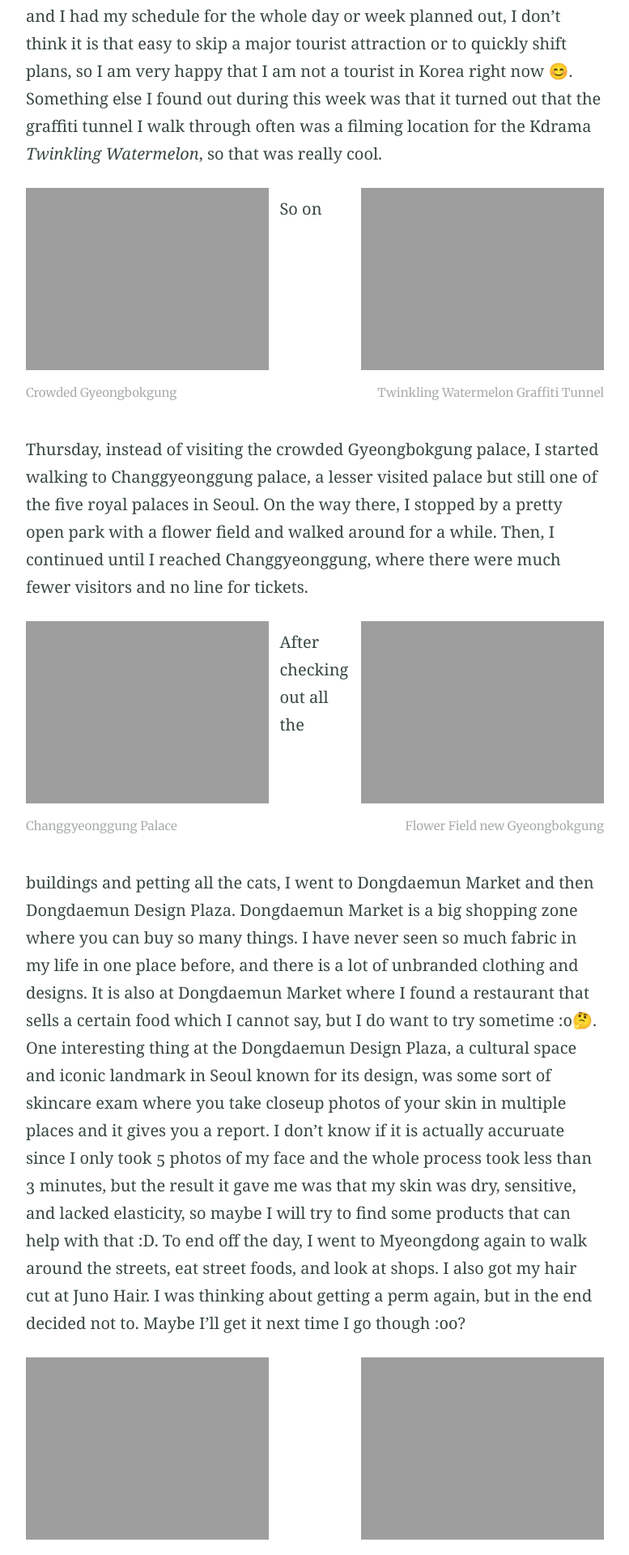
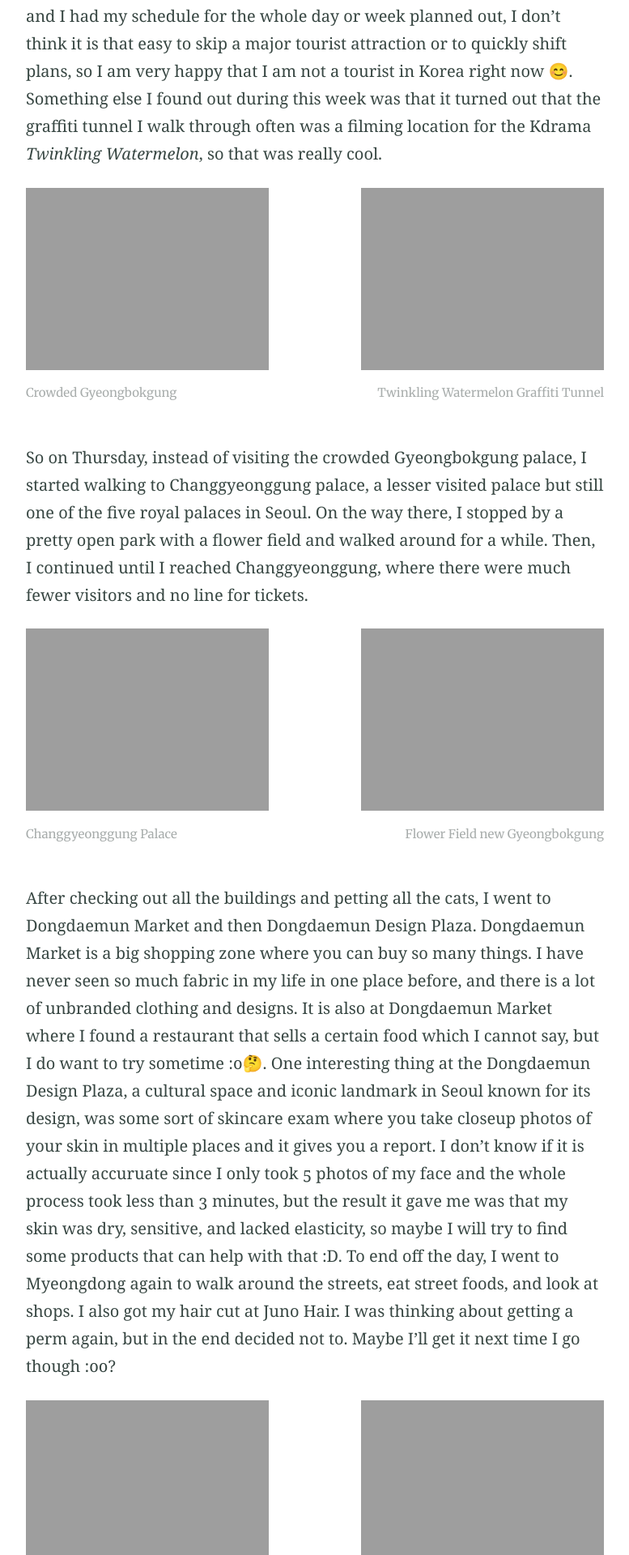
Before and after one commit to brianfu5/brianfu5.github.io, a Jekyll site: the page built from _posts/2024-10-14-week-6-korea.md, in a window 1280 px wide. Shown: the part 1031-2951 px from the top of the page at 81% size, without its empty margins (251-1028 px from the left). Built offline with Jekyll 4.4.1, drawn with Linux system fonts in a browser that asks for light colours.

Commit message:
week 6 added cleaning divs

```diff
--- a/_posts/2024-10-14-week-6-korea.md
+++ b/_posts/2024-10-14-week-6-korea.md
@@ -12,11 +12,15 @@ Hello! I am writing this blog in another class right now, one week late again, b
 
 {% include figure.html image="https://brianfu.net/assets/img/south_korea/week_6/graffiti_tunnel.jpeg" caption="Twinkling Watermelon Graffiti Tunnel" position="right" width="300" height="800" %}
 
+<div style="clear: both;"></div>
+
 So on Thursday, instead of visiting the crowded Gyeongbokgung palace, I started walking to Changgyeonggung palace, a lesser visited palace but still one of the five royal palaces in Seoul. On the way there, I stopped by a pretty open park with a flower field and walked around for a while. Then, I continued until I reached Changgyeonggung, where there were much fewer visitors and no line for tickets.
 
 {% include figure.html image="https://brianfu.net/assets/img/south_korea/week_6/changgyeonggung_1.jpeg" caption="Changgyeonggung Palace" position="left" width="300" height="800" %}
 
 {% include figure.html image="https://brianfu.net/assets/img/south_korea/week_6/flower_field.jpeg" caption="Flower Field new Gyeongbokgung" position="right" width="300" height="800" %}
+
+<div style="clear: both;"></div>
 
 After checking out all the buildings and petting all the cats, I went to Dongdaemun Market and then Dongdaemun Design Plaza. Dongdaemun Market is a big shopping zone where you can buy so many things. I have never seen so much fabric in my life in one place before, and there is a lot of unbranded clothing and designs. It is also at Dongdaemun Market where I found a restaurant that sells a certain food which I cannot say, but I do want to try sometime :0🤔. One interesting thing at the Dongdaemun Design Plaza, a cultural space and iconic landmark in Seoul known for its design, was some sort of skincare exam where you take closeup photos of your skin in multiple places and it gives you a report. I don't know if it is actually accuruate since I only took 5 photos of my face and the whole process took less than 3 minutes, but the result it gave me was that my skin was dry, sensitive, and lacked elasticity, so maybe I will try to find some products that can help with that :D. To end off the day, I went to Myeongdong again to walk around the streets, eat street foods, and look at shops. I also got my hair cut at Juno Hair. I was thinking about getting a perm again, but in the end decided not to. Maybe I’ll get it next time I go though :00?
 
@@ -26,11 +30,15 @@ After checking out all the buildings and petting all the cats, I went to Dongdae
 
 {% include figure.html image="https://brianfu.net/assets/img/south_korea/week_6/skincare_exam.jpeg" caption="Random Skincare Test" width="300" height="800" %}
 
+<div style="clear: both;"></div>
+
 On Friday, I signed up for the archery experience from the archery museum I accidentally stumbled across last week. I learned how to shoot arrows the traditional Korean way, and it was a really fun experience. Then, during the night, I went to see my first drone show (this one had 1000 drones), which was super pretty and had good vibes. Now I want to see the 10,000 drone shows that China does :).
 
 {% include figure.html image="https://brianfu.net/assets/img/south_korea/week_6/han_river_drone_show_1.jpeg" caption="Han River Drone show" position="left" width="300" height="800" %}
 
 {% include figure.html image="https://brianfu.net/assets/img/south_korea/week_6/han_river_drone_show_2.jpeg" caption="" position="right" width="300" height="800" %}
+
+<div style="clear: both;"></div>
 
 Saturday was the annual Seoul Fireworks Festival, one of the biggest events in Seoul, which draws huge crowds. I don’t think this year's stats have been released yet, but last year, 2.5 million people, or 25 percent of people living in Seoul, went to watch the fireworks in person. I got to the Yeouido River Park, where the fireworks were being held from 3pm, but it was already totally packed. There were so many people, and many of them were camping out from the way before. I ended up finding a small spot on the grass that was blocked by some trees, where I sat for four hours until the fireworks started at 7:30. It was a good fireworks show; if you want, you can find the replay on Youtube. I was particularly excited for this one since I love fireworks, and I haven’t seen them since the Fourth of July in 2023, because Cupertino canceled their fireworks show this year 😠😠. The fireworks literally lit up the entire sky, and some of the parts were just so spectacular, with some cool patterns and designs that I have never seen before (a cat!).
 
@@ -38,4 +46,6 @@ Saturday was the annual Seoul Fireworks Festival, one of the biggest events in S
 
 {% include figure.html image="https://brianfu.net/assets/img/south_korea/week_6/seoul_fireworks_festival_2.jpeg" caption="" position="right" width="300" height="800" %}
 
+<div style="clear: both;"></div>
+
 Sunday was an interesting day. I woke up early to watch Cal play Miami and lose, which was really sad. Other than that, I did sign up for a sports day with an international club on campus called Mentors Club. In short, Mentors Club is a club where you and 15 other international students are paired with a Korean student, and they organize fun events that happen throughout the semester. The Han River picnic I think I wrote about previously was a part of this, and I also had dinner with them previously. Anyways, the sports day was with almost 100 people, and we played different sports such as dodgeball, soccer, catch the tail, etc. It was particularly fun for me because I hadn’t done any running sports since I came to Korea. I was just running around mindlessly not knowing what I was doing, and my team carried me to first place.
```
